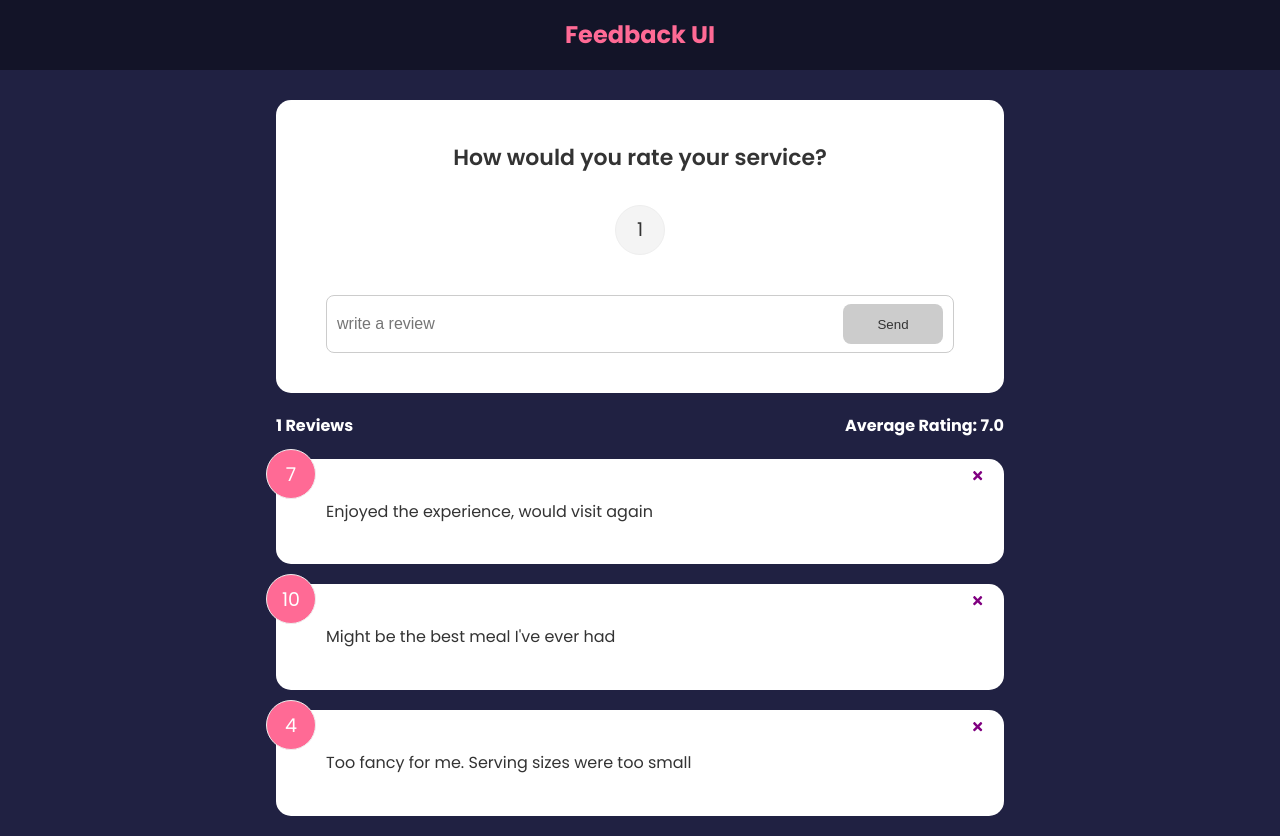
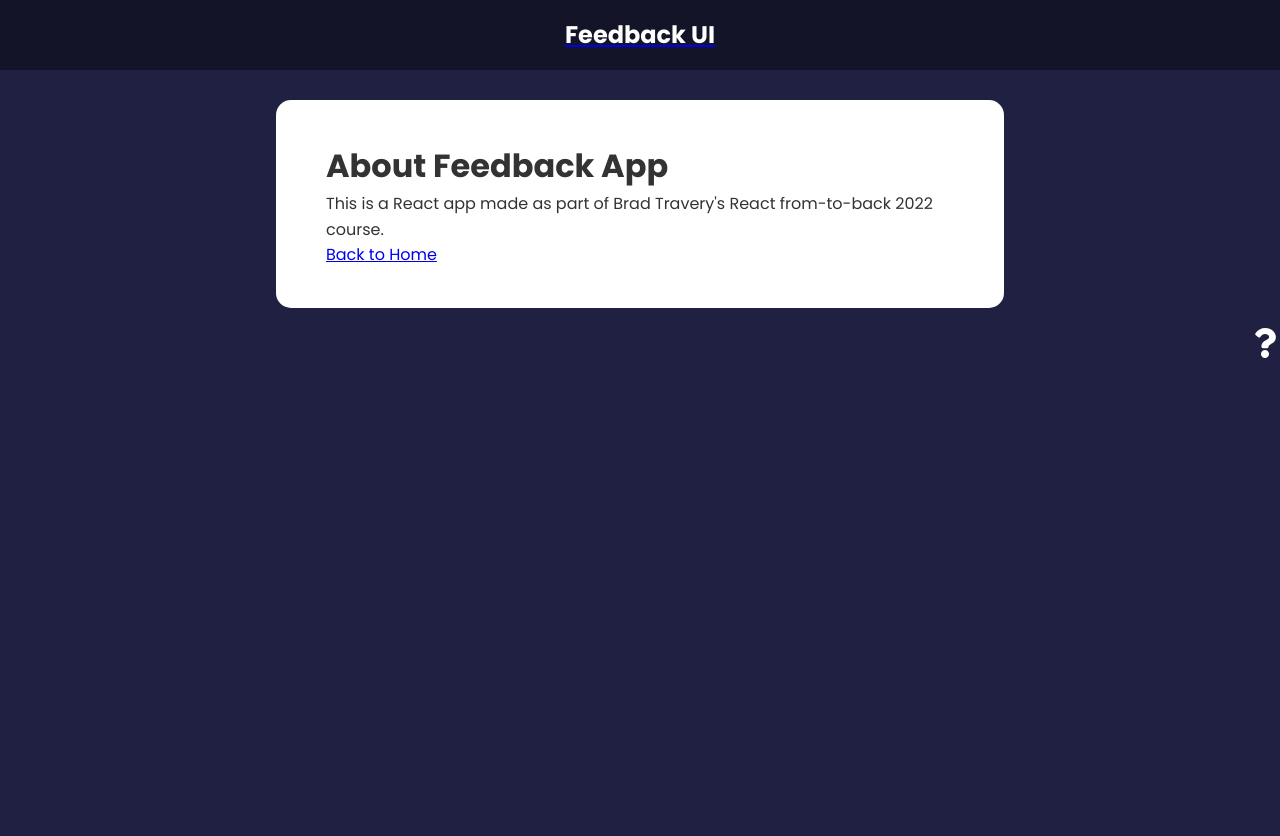
Before and after one commit to bradmeyn/feedback-app, a React (Create React App) app: page /about in a window 1280 px wide. After the commit the page ends 800 px from the top, so only its background shows below. Built offline with nearby package versions, Linux system fonts and the light colour scheme.

Commit message:
add links and about page

```diff
--- a/package.json
+++ b/package.json
@@ -10,6 +10,7 @@
     "react": "^18.0.0",
     "react-dom": "^18.0.0",
     "react-icons": "^4.3.1",
+    "react-router-dom": "^6.3.0",
     "react-scripts": "5.0.1",
     "uuid": "^8.3.2",
     "web-vitals": "^2.1.4"
--- a/src/App.js
+++ b/src/App.js
@@ -1,9 +1,12 @@
 import { v4 as uuidv4 } from 'uuid';
+import { BrowserRouter as Router, Route, Routes } from 'react-router-dom';
 import { useState } from 'react';
 import Header from './components/Header';
 import FeedbackList from './components/FeedbackList';
 import FeedbackStats from './components/FeedbackStats';
 import FeedbackForm from './components/FeedbackForm';
+import AboutPage from './pages/AboutPage';
+import AboutIconLink from './components/AboutIconLink';
 
 function App() {
   const [feedback, setFeedback] = useState([
@@ -39,14 +42,29 @@ function App() {
   };
 
   return (
-    <>
+    <Router>
       <Header />
       <div className='container'>
-        <FeedbackForm handleAdd={addFeedback} />
-        <FeedbackStats feedback={feedback} />
-        <FeedbackList feedback={feedback} handleDelete={deleteFeedback} />
+        <Routes>
+          <Route
+            exact
+            path='/'
+            element={
+              <>
+                <FeedbackForm handleAdd={addFeedback} />
+                <FeedbackStats feedback={feedback} />
+                <FeedbackList
+                  feedback={feedback}
+                  handleDelete={deleteFeedback}
+                />
+              </>
+            }
+          ></Route>
+          <Route path='/about' element={<AboutPage />} />
+        </Routes>
       </div>
-    </>
+      <AboutIconLink />
+    </Router>
   );
 }
 
--- /dev/null
+++ b/src/components/AboutIconLink.jsx
@@ -0,0 +1,14 @@
+import { FaQuestion } from 'react-icons/fa';
+import { Link } from 'react-router-dom';
+
+function AboutIconLink() {
+  return (
+    <div className='about-link'>
+      <Link to='/about'>
+        <FaQuestion size={30} />
+      </Link>
+    </div>
+  );
+}
+
+export default AboutIconLink;
--- a/src/components/Header.jsx
+++ b/src/components/Header.jsx
@@ -1,33 +1,33 @@
-import PropTypes from 'prop-types'
+import PropTypes from 'prop-types';
+import { Link } from 'react-router-dom';
 
-
-function Header({text, bgColor, textColor}) {
-
+function Header({ text, bgColor, textColor }) {
   const headerStyles = {
     backgroundColor: bgColor,
-    color: textColor
-}
+    color: textColor,
+  };
 
   return (
     <header style={headerStyles}>
-        <div className="container">
-            <h2>{text}</h2>
+      <div className='container'>
+        <Link to='/'>
+          <h2 style={{ color: 'white' }}>{text}</h2>
+        </Link>
       </div>
     </header>
-  )
+  );
 }
-
 
 Header.defaultProps = {
   text: 'Feedback UI',
-    bgColor: "rgba(0,0,0,0.4)",
-    textColor: "#ff6a95",
-}
+  bgColor: 'rgba(0,0,0,0.4)',
+  textColor: '#ff6a95',
+};
 
 Header.propTypes = {
   text: PropTypes.string,
   bgColor: PropTypes.string,
   textColor: PropTypes.string,
-}
+};
 
-export default Header
+export default Header;
--- a/src/components/shared/Card.jsx
+++ b/src/components/shared/Card.jsx
@@ -1,22 +1,17 @@
-import PropTypes from 'prop-types'
+import PropTypes from 'prop-types';
 
-function Card({children, reverse}) {
-    const cardStyle =  reverse ? "card reverse" : "card"
-  return (
-
-    <div className={cardStyle}>
-        {children}
-    </div>
-  )
+function Card({ children, reverse }) {
+  const cardStyle = reverse ? 'card reverse' : 'card';
+  return <div className={cardStyle}>{children}</div>;
 }
 
 Card.defaultProps = {
-    reverse: false
-}
+  reverse: false,
+};
 
 Card.protoTypes = {
-    children: PropTypes.node.isRequired,
-    reverse : PropTypes.bool
-}
+  children: PropTypes.node,
+  reverse: PropTypes.bool,
+};
 
-export default Card
+export default Card;
--- /dev/null
+++ b/src/pages/AboutPage.jsx
@@ -0,0 +1,22 @@
+import React from 'react';
+import Card from '../components/shared/Card';
+import { Link } from 'react-router-dom';
+
+function AboutPage() {
+  return (
+    <Card>
+      <div>
+        <h1>About Feedback App</h1>
+        <p>
+          This is a React app made as part of Brad Travery's React from-to-back
+          2022 course.
+        </p>
+        <p>
+          <Link to='/'>Back to Home</Link>
+        </p>
+      </div>
+    </Card>
+  );
+}
+
+export default AboutPage;
```
Also changed, not shown: 2 other files (tests, documents, lock files or other folders). Lines whose indentation alone changed are shown as unchanged.
